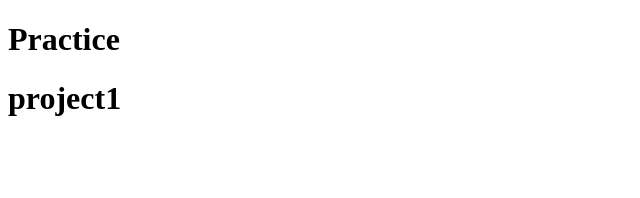
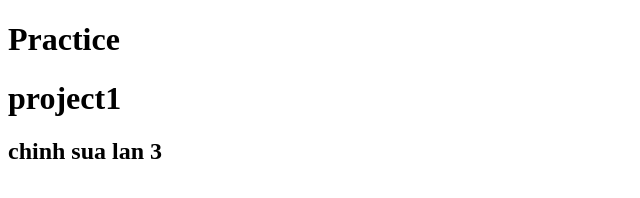
Before and after one commit to wiliamtrackson/du-an1-luyentap, a plain HTML site: page index.html in a window 1280 px wide. Shown: the whole page, without its empty margins (0-640 px from the left). Drawn offline with Linux system fonts and the light colour scheme.

Commit message:
chinh sua lan 2

```diff
--- a/index.html
+++ b/index.html
@@ -3,10 +3,11 @@
   <head>
     <meta charset="UTF-8" />
     <meta name="viewport" content="width=device-width, initial-scale=1.0" />
-    <title>Luyen tap duan1</title>
+    <title>Luyen tap duan1(chinh sua lan3)</title>
   </head>
   <body>
     <h1>Practice</h1>
     <h1>project1</h1>
+    <h2>chinh sua lan 3</h2>
   </body>
 </html>
```
